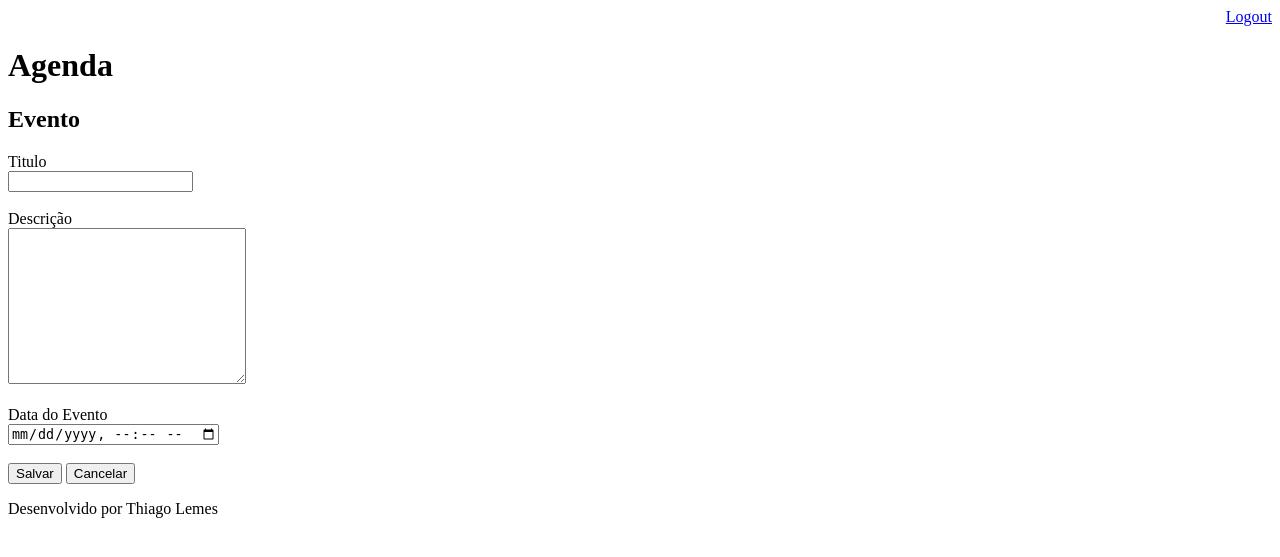
After one commit to thiagovl/agenda-python, a Django app: page /agenda/evento/ in a window 1280 px wide. The commit adds this page. Shown: the top 557 px of the page. Run offline with Django 3.2, Linux system fonts and the light colour scheme; a user stored in the database is signed in.

Commit message:
Criado formulario de inserçao

```diff
--- a/agenda/settings.py
+++ b/agenda/settings.py
@@ -105,9 +105,9 @@ AUTH_PASSWORD_VALIDATORS = [
 # Internationalization
 # https://docs.djangoproject.com/en/3.2/topics/i18n/
 
-LANGUAGE_CODE = 'en-us'
+LANGUAGE_CODE = 'pt-br'
 
-TIME_ZONE = 'UTC'
+TIME_ZONE = 'America/Araguaina'
 
 USE_I18N = True
 
--- a/agenda/urls.py
+++ b/agenda/urls.py
@@ -22,6 +22,8 @@ from django.views.generic import RedirectView # Redirecionamento
 urlpatterns = [
     path('admin/', admin.site.urls),
     path('agenda/', views.lista_eventos),
+    path('agenda/evento/salvar', views.salvar),
+    path('agenda/evento/', views.evento),
     path('login/', views.login_user),
     path('login/submit', views.login_submit),
     path('logout/', views.logout_user),
--- a/core/views.py
+++ b/core/views.py
@@ -49,3 +49,22 @@ def login_submit(request):
 def logout_user(request):
     logout(request)
     return redirect('/')
+
+@login_required(login_url='/login/')
+def evento(request):
+    return render(request, 'evento.html')
+
+def salvar(request):
+    if request.POST:
+        titulo = request.POST.get('titulo')
+        descricao = request.POST.get('descricao')
+        data_evento = request.POST.get('data_evento')
+        usuario = request.user
+        Evento.objects.create(
+            titulo=titulo,
+            descricao=descricao,
+            data_evento=data_evento,
+            usuario=usuario
+        )
+
+    return redirect('/')
--- a/templates/agenda.html
+++ b/templates/agenda.html
@@ -2,7 +2,9 @@
 
 {% block content %}
     <h2>Agendamentos</h2>
-
+    <a href="evento/">
+        <button type="button">Adicionar evento</button>
+    </a>
     <ul>
     {% for evento in eventos %}
         <li><b>{{evento.titulo}}</b> ---- {{ evento.get_data_evento }}</li>
--- /dev/null
+++ b/templates/evento.html
@@ -0,0 +1,20 @@
+{% extends "model-page.html" %}
+
+{% block content %}
+<form action="salvar" method="POST">{% csrf_token %}
+    <h2>Evento</h2>
+    <label>Titulo</label> <br>
+    <input type="text" name="titulo"> <br><br>
+
+    <label>Descrição</label> <br>
+    <textarea name="decricao" cols="27" rows="10"></textarea> <br><br>
+
+    <label>Data do Evento</label> <br>
+    <input type="datetime-local" name="data_evento"> <br><br>
+
+    <button type="submit">Salvar</button>
+    <a href="/agenda/">
+        <button type="button">Cancelar</button>
+    </a>
+</form>
+{% endblock %}
```
Also changed, not shown: db.sqlite3, 1 other file.
